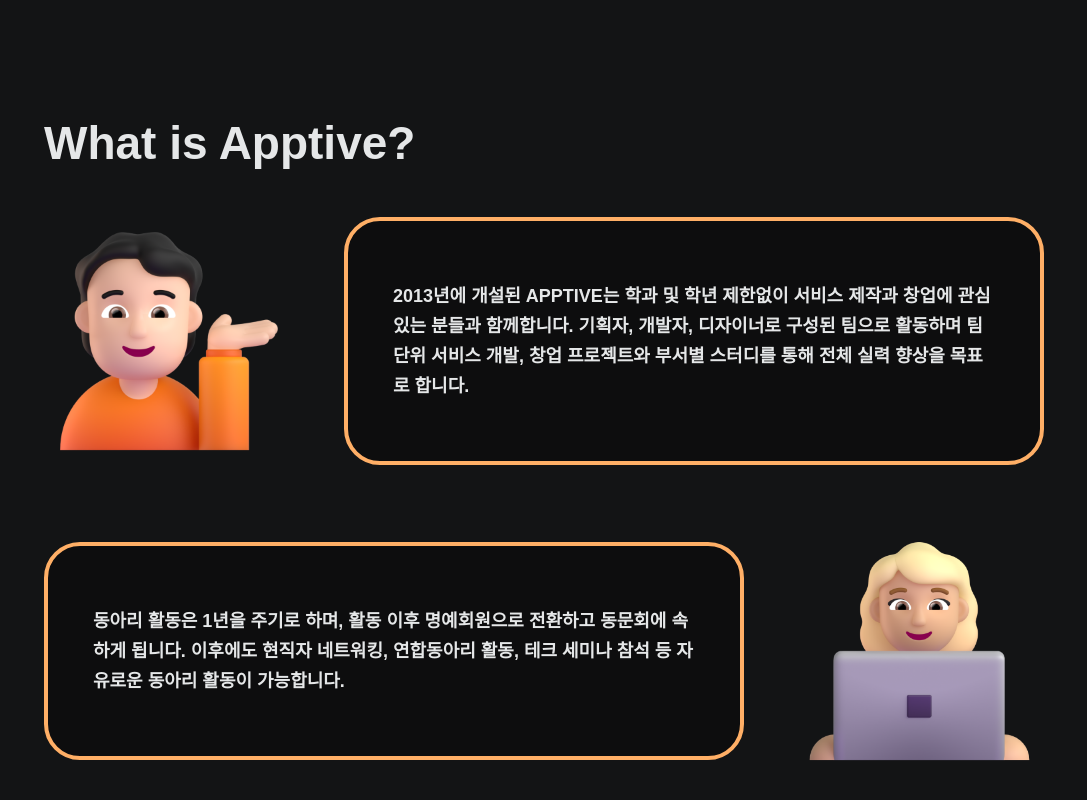
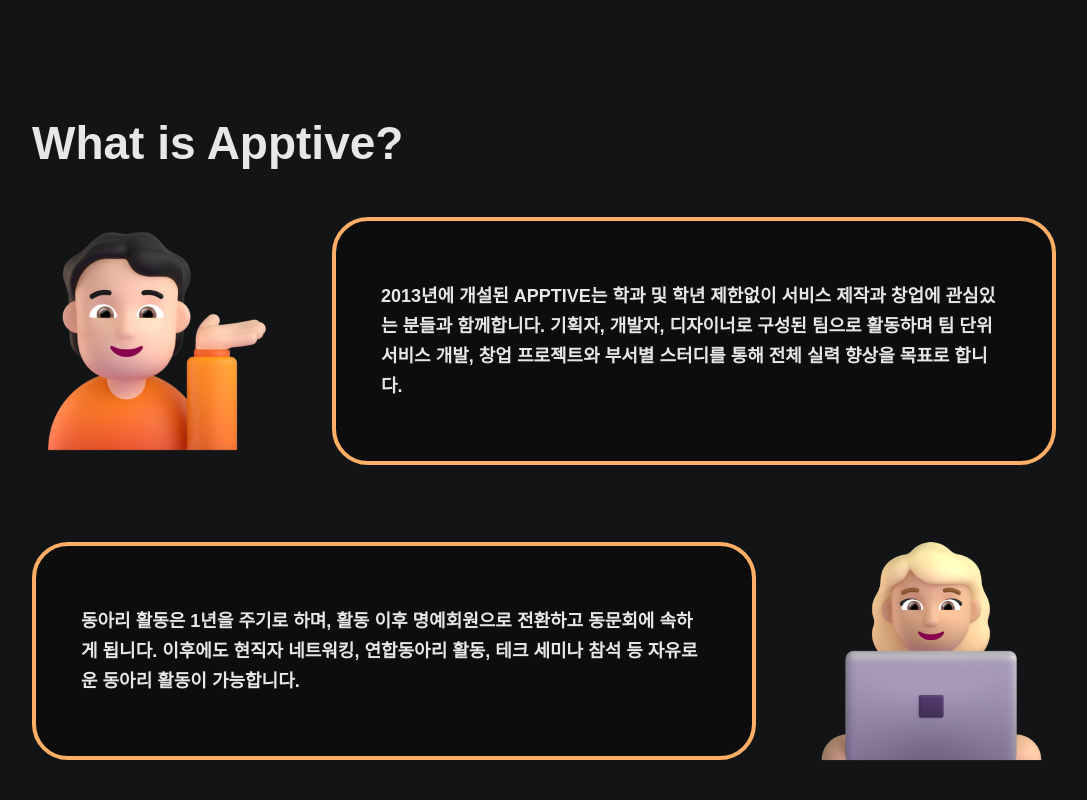
Before and after one commit to ApptiveDev/apptive-home-frontend, a React (Vite) app: page / in a window 1280 px wide. Shown: the part 880-1680 px from the top of the page, without its empty margins (96-1183 px from the left). Built offline with nearby package versions, Linux system fonts and the light colour scheme; a web font is replaced by a local one.

Commit message:
refactor: 기존의 수치와 컴포넌트를 재활용하도록 변경

```diff
--- a/src/components/organisms/main/MainSection.tsx
+++ b/src/components/organisms/main/MainSection.tsx
@@ -12,6 +12,9 @@
 import { breakPoints } from '@/styles/breakpoints';
 import boyIntro from '@assets/images/main/boyIntro.png';
 import girlIntro from '@assets/images/main/girlIntro.png';
+import Container from '@components/atoms/container/Container';
+import { ReactNode } from 'react';
+import { MAX_CONTENT_WIDTH } from '@styles/sizes';
 
 interface MainSectionProps {
   mode: 'light' | 'dark';
@@ -28,13 +31,6 @@
     background: ${colorScheme.background.main};
     padding: 0 35px;
   `;
-  const Container = styled.div`
-    display: flex;
-    flex-direction: column;
-    gap: 60px;
-    max-width: 1000px;
-    width: 100%;
-  `;
   const Section = styled.div`
     display: flex;
     align-items: center;
@@ -47,12 +43,16 @@
     }
   `;
   const TextBox = styled.div`
-    margin-top: 200px;
+    margin-top: 80px;
     margin-bottom: 50px;
     display: flex;
-    max-width: 1000px;
+    max-width: ${MAX_CONTENT_WIDTH};
     width: 100%;
     text-align: left;
+    @media (min-width: ${breakPoints.sm}) {
+      margin-top: 200px;
+      margin-bottom: 50px;
+    }
   `;
   const Image = styled.img`
     width: 250px;
@@ -83,7 +83,7 @@
           What is Apptive?
         </Heading.XLarge>
       </TextBox>
-      <Container>
+      <MainTitleContainer>
         <Section>
           <Image src={boyIntro} alt="boyIntro" />
           <IntroText mode={mode}>
@@ -101,7 +101,7 @@
           </IntroText>
           <Image src={girlIntro} alt="girlIntro" />
         </SectionReversed>
-      </Container>
+      </MainTitleContainer>
       <TextBox>
         <Heading.XLarge color={colorScheme.text.prominent}>
           Years of Apptive
@@ -289,4 +289,17 @@
   );
 };
 
+function MainTitleContainer({ children }: { children: ReactNode }) {
+  return (
+    <Container
+      direction="column"
+      gap="60px"
+      maxWidth={MAX_CONTENT_WIDTH}
+      size="full-width"
+    >
+      {children}
+    </Container>
+  );
+}
+
 export default MainSection;
```
